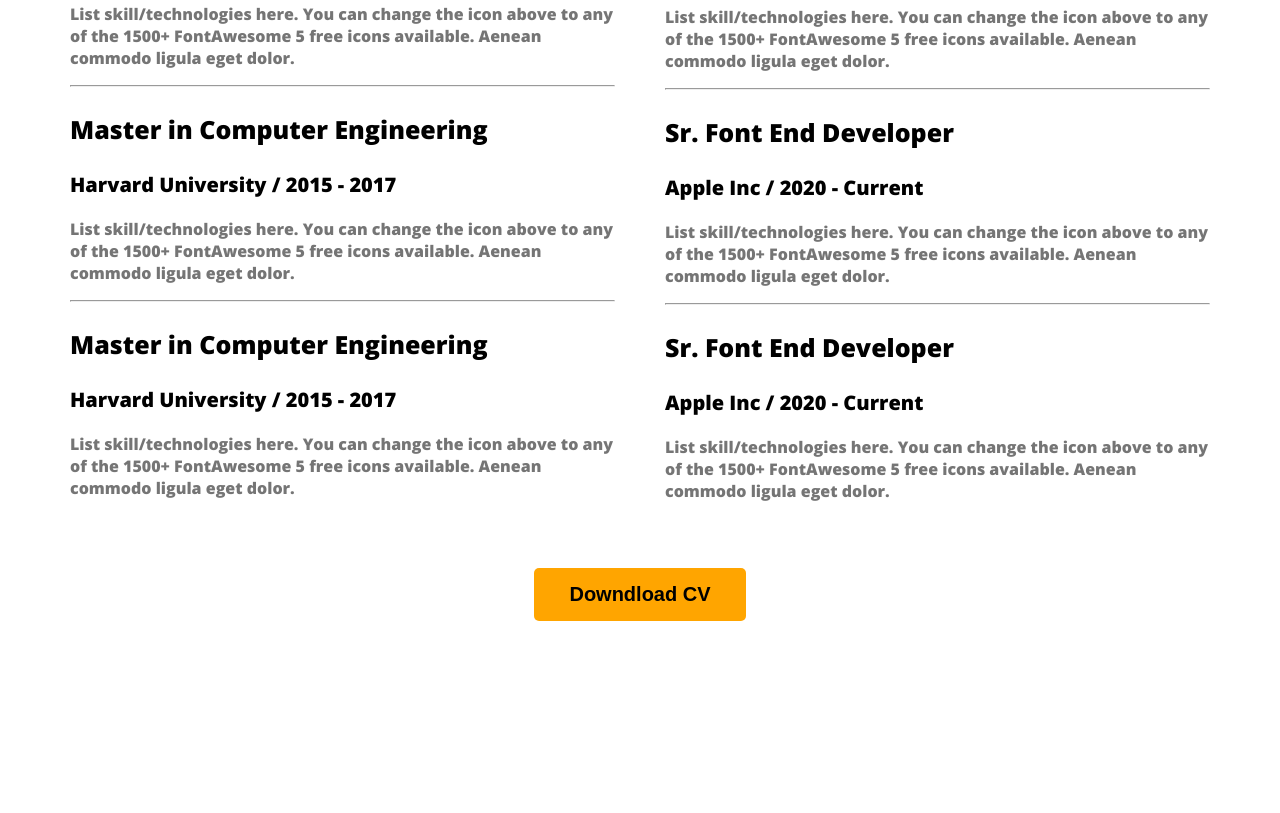
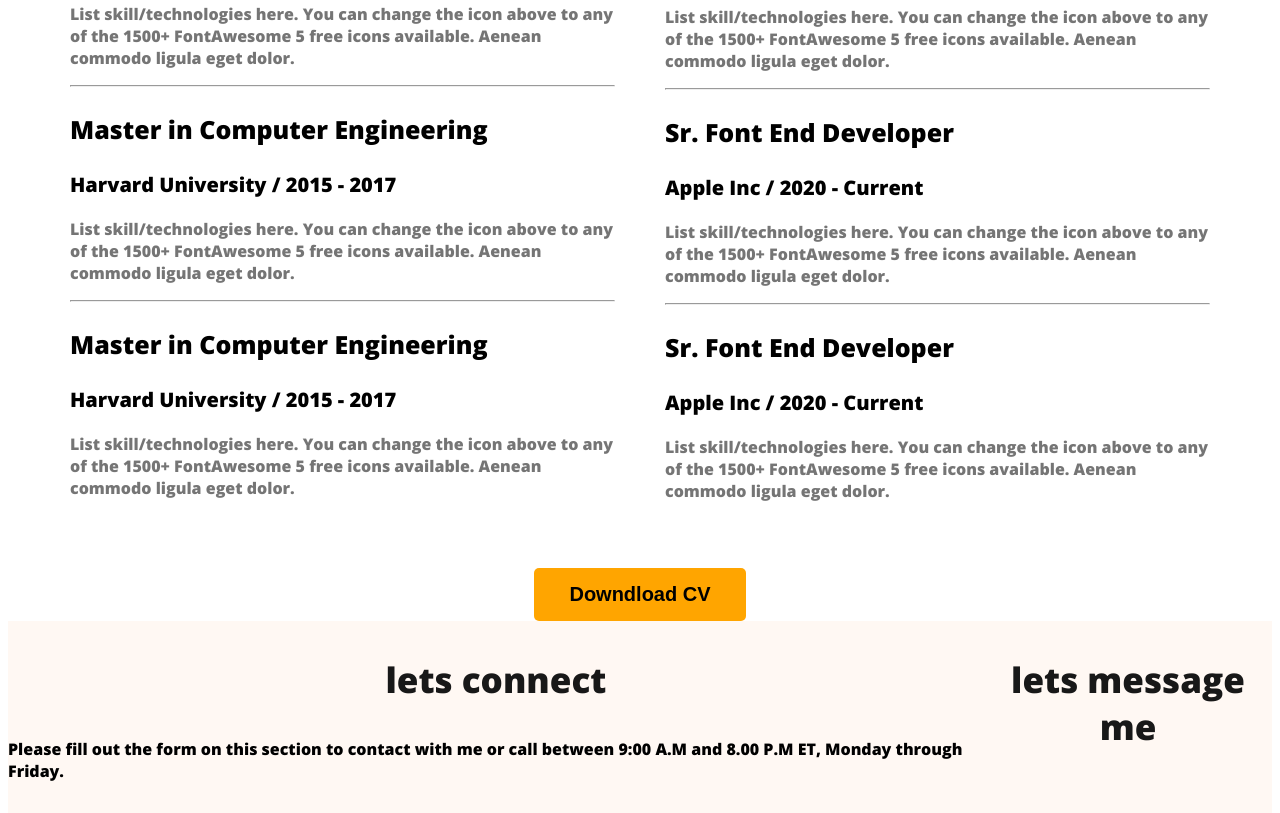
Before and after one commit to hasnain2093/webdeveloper-protfolio, a plain HTML site: page index.html in a window 1280 px wide. Shown: the part 2218-3031 px from the top of the page. Before the commit the page ends 2847 px from the top, so only its background shows below. Drawn offline with nearby package versions, Linux system fonts and the light colour scheme.

Commit message:
footer added

```diff
--- a/index.html
+++ b/index.html
@@ -130,6 +130,18 @@
 
     </main>
     <footer>
+        <div class="footer-colum">
+            <h3 class="section-title">lets connect</h3>
+            <p class="footer-title-description">Please fill out the form on this section to contact with me or call between 9:00 A.M and 8.00 P.M ET, Monday through Friday.</p>
+            <div class="social-link">
+            <a href=""><img src="portfolio-resources/images/icons/facebook.png" alt=""></a>
+            <a href=""><img src="portfolio-resources/images/icons/twitter.png" alt=""></a>
+            <a href=""><img src="portfolio-resources/images/icons/insta.png" alt=""></a>
+            </div>
+        </div>
+        <div class="footer-colum">
+        <h3 class="section-title">lets message me</h3>
+        </div>
 
     </footer>
 </body>
--- a/styles/protfilio.css
+++ b/styles/protfilio.css
@@ -159,3 +159,8 @@ main{
     text-align: center;
     margin-top: 50px;
 }
+/*footer style*/
+footer{
+    display: flex;
+    background: #fff8f3;
+}
```
